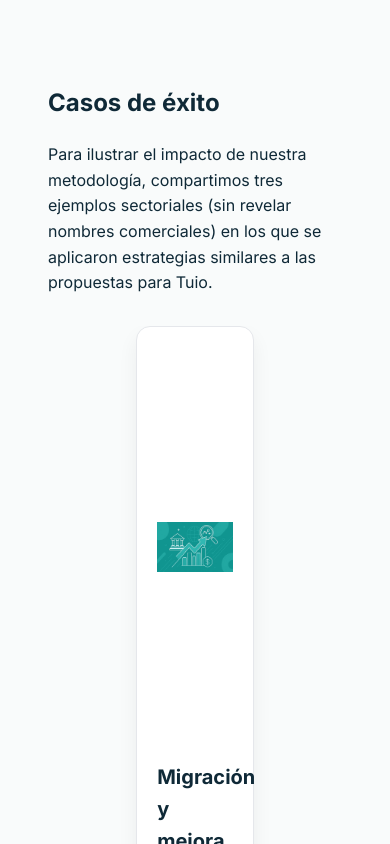
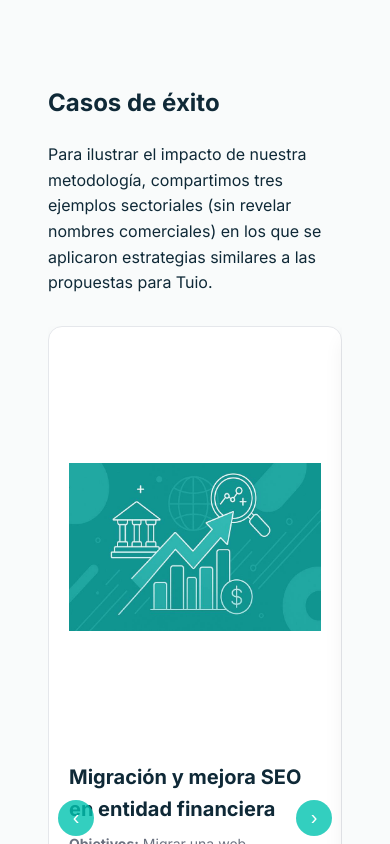
Before and after one commit to jorgejrolo/tuio-proposal, a Next.js app: page /success in a window 390 px wide. Shown: the top 844 px of the page. Built offline with nearby package versions, Linux system fonts and the light colour scheme.

Commit message:
Adjust success cases layout for responsiveness

```diff
--- a/pages/success.js
+++ b/pages/success.js
@@ -81,11 +81,12 @@ export default function Success() {
           {cases.map((c, i) => (
             <div
               key={i}
-              style={{ width: `${100 / cases.length}%`, padding: '0 10%' }}
+              className="case-slide"
+              style={{ width: `${100 / cases.length}%` }}
             >
               <div
                 className="card"
-                style={{ maxWidth: '800px', margin: '0 auto', display: 'flex', flexDirection: 'column', height: '100%' }}
+                style={{ maxWidth: '1000px', margin: '0 auto', display: 'flex', flexDirection: 'column', height: '100%' }}
               >
                 <Image
                   src={c.img}
--- a/styles/globals.css
+++ b/styles/globals.css
@@ -229,6 +229,16 @@ section {
   color: var(--muted);
 }
 
+.case-slide {
+  padding: 0;
+}
+
+@media (min-width: 768px) {
+  .case-slide {
+    padding: 0 10%;
+  }
+}
+
 /* Timeline Steps */
 .timeline {
   display: grid;
```
